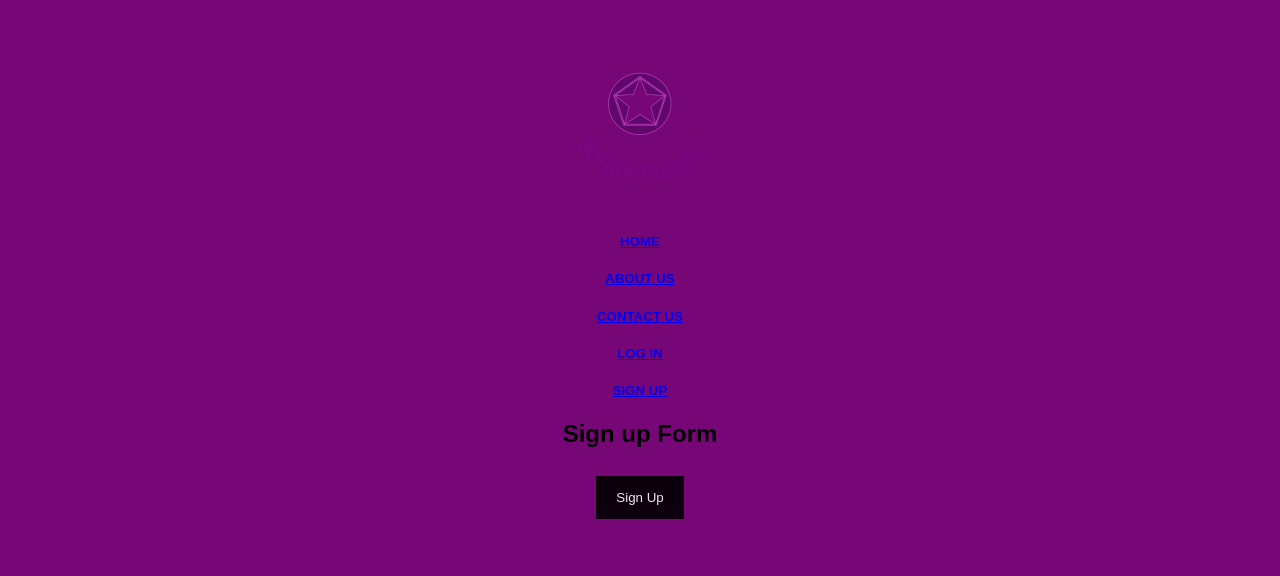
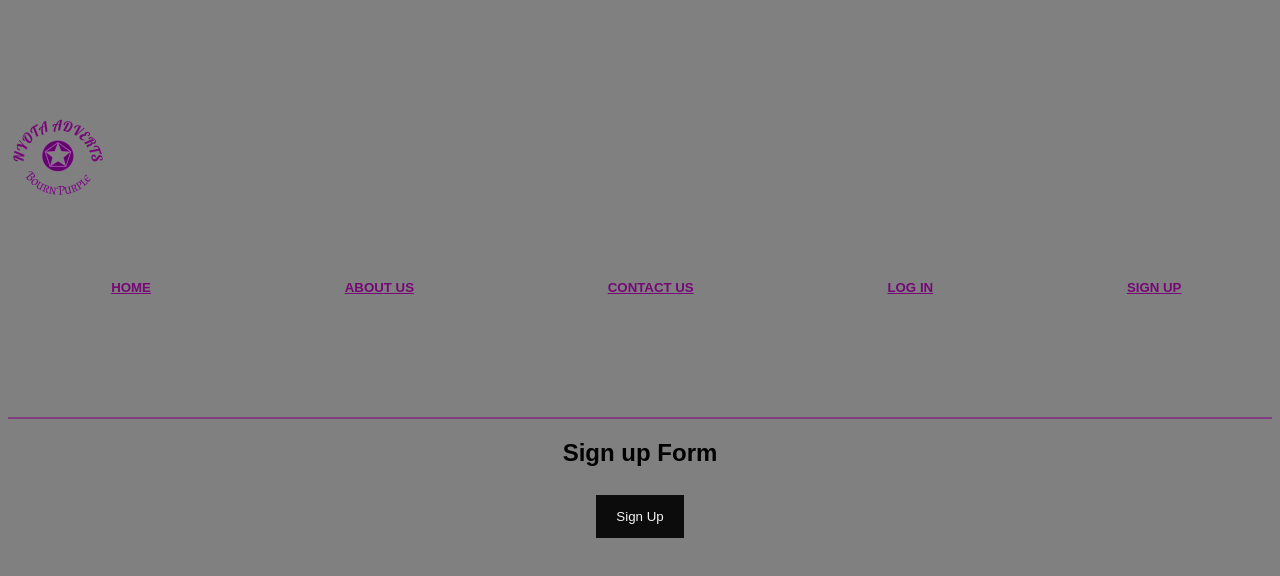
Before and after one commit to josphatmwania/Nyota_Adverts, a plain HTML site: page signup.html in a window 1280 px wide. Drawn offline with Linux system fonts and the light colour scheme.

Commit message:
this will add the header styling

```diff
--- a/Css/login.css
+++ b/Css/login.css
@@ -107,6 +107,48 @@ span.psw {
 	cursor: pointer;
 }
 
+header {
+	border-bottom: 2px solid rgba(128, 0, 128, 0.5);
+	color: rgba(128, 0, 128, 1);
+}
+
+.my-navbar {
+	display: flex;
+	flex-direction: row;
+	justify-content: space-around;
+	padding-top: 10px;
+}
+
+#home {
+	padding-left: 1%;
+}
+
+#about {
+	padding-left: 1%;
+}
+
+#contacts {
+	padding-left: 1%;
+}
+
+#log-in {
+	padding-left: 1%;
+}
+
+#sign-up {
+	padding-left: 1%;
+}
+
+.col-md-1,
+.col-md-1 .logo {
+	height: 100px;
+	width: 100px;
+}
+
+.my-navbar a {
+	color: #770677;
+}
+
 /* Add Zoom Animation */
 .animate {
 	-webkit-animation: animatezoom 0.6s;
--- a/Css/signup.css
+++ b/Css/signup.css
@@ -1,7 +1,7 @@
 body {
 	font-family: Arial, Helvetica, sans-serif;
 	text-align: center;
-	background-color: #770677;
+	background-color: grey;
 }
 
 * {
@@ -112,6 +112,48 @@ hr {
 	cursor: pointer;
 }
 
+header {
+	border-bottom: 2px solid rgba(128, 0, 128, 0.5);
+	color: rgba(128, 0, 128, 1);
+}
+
+.my-navbar {
+	display: flex;
+	flex-direction: row;
+	justify-content: space-around;
+	padding-top: 50px;
+}
+
+#home {
+	padding-left: 1%;
+}
+
+#about {
+	padding-left: 1%;
+}
+
+#contacts {
+	padding-left: 1%;
+}
+
+#log-in {
+	padding-left: 1%;
+}
+
+#sign-up {
+	padding-left: 1%;
+}
+
+.col-md-1,
+.col-md-1 .logo {
+	height: 100px;
+	width: 100px;
+}
+
+.my-navbar a {
+	color: #770677;
+}
+
 /* Clear floats */
 .clearfix::after {
 	content: "";
```
